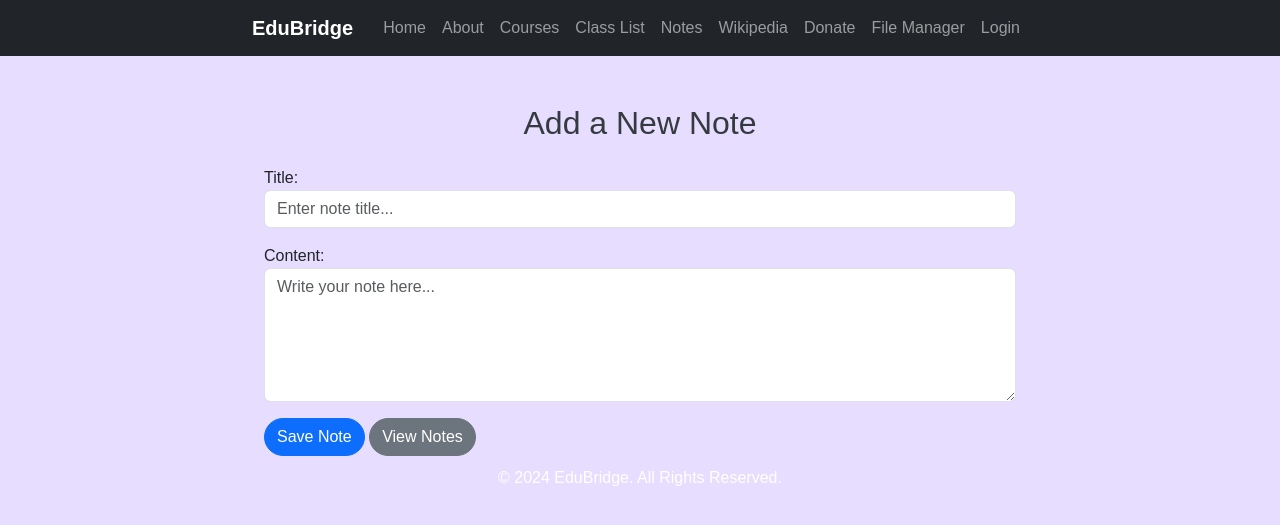
After one commit to PeterShako/edubridge, a Django app: page /notes/add/ in a window 1280 px wide. The commit adds this page. Shown: the top 525 px of the page. Run offline with Django 5.2, Linux system fonts and the light colour scheme.

Commit message:
added notes

```diff
--- a/main/admin.py
+++ b/main/admin.py
@@ -1,5 +1,6 @@
 from django.contrib import admin
 from .models import CustomUser, Learner, Course
+
 
 class CustomUserAdmin(admin.ModelAdmin):
     list_display = ('email', 'date_joined', 'first_name', 'last_name')
--- a/main/forms.py
+++ b/main/forms.py
@@ -1,5 +1,25 @@
 from django import forms
 from .models import ImageUpload
+from django import forms
+from .models import Note
+
+
+class NoteForm(forms.ModelForm):
+    class Meta:
+        model = Note
+        fields = ['title', 'content']  # Exclude 'user' from the form
+        widgets = {
+            'title': forms.TextInput(attrs={
+                'class': 'form-control',
+                'placeholder': 'Enter note title...'
+            }),
+            'content': forms.Textarea(attrs={
+                'class': 'form-control',
+                'rows': 5,
+                'placeholder': 'Write your note here...'
+            }),
+        }
+
 
 # Login Form
 class LoginForm(forms.Form):
--- a/main/models.py
+++ b/main/models.py
@@ -1,6 +1,15 @@
 from django.db import models
 from django.contrib.auth.models import User
+from django.utils import timezone
 
+class Note(models.Model):
+    title = models.CharField(max_length=255)
+    content = models.TextField()
+    user = models.ForeignKey(User, on_delete=models.CASCADE)  # Ensure this field exists
+    created_at = models.DateTimeField(auto_now_add=True)
+
+    def __str__(self):
+        return self.title
 # Custom User model
 class CustomUser(models.Model):
     email = models.EmailField(unique=True)
--- a/main/urls.py
+++ b/main/urls.py
@@ -3,33 +3,36 @@ from django.contrib.auth import views as auth_views
 from . import views
 from django.contrib import admin
 from django.urls import include
-
+from django.urls import path
+from . import views
 
 
 urlpatterns = [
     path('', auth_views.LoginView.as_view(template_name='login.html'), name='login'),
     path('home/', views.home, name='home'),
+    path('support/', views.support, name='support'),
     path('about/', views.about, name='about'),
     path('courses/', views.courses, name='courses'),
     path('contact/', views.contact, name='contact'),
     path('contact/submit/', views.submit_contact, name='submit_contact'),
     path('wikipedia_page/', views.wikipedia_page, name='wikipedia'),
     path('register/', views.register, name='register'),
-    path('support/', views.support, name='support'),
+
     path('learners/', views.learners_page, name='learners'),
     path('learners/', views.learners_page, name='learners_page'),
-
-
-
-
+    path('notes/', views.note_list, name='note_list'),
+    path('notes/add/', views.add_note, name='add_note'),
+    path('notes/', views.view_notes, name='view_notes'),  # URL for viewing notes
     path('logout/', auth_views.LogoutView.as_view(), name='logout'),
-
+    path('notes/<int:id>/', views.note_detail, name='note_detail'),
+    path('delete_note/<int:note_id>/', views.delete_note, name='delete_note'),
+    path('notes/<int:note_id>/edit/', views.edit_note, name='edit_note'),
     path('donate/', views.donate_view, name='donate'),
     path('process_donation/', views.process_donation, name='process_donation'),
     path('mpesa/callback/', views.mpesa_callback, name='mpesa_callback'),  # Fixed route
 
     path("mpesa/stk_push/", views.process_donation, name="mpesa_stk_push"),
-
+    path('learners/', views.learners_page, name='learners_page'),
     path('admin/', admin.site.urls),
     path('files/', include('file_manager.urls')),
 
@@ -37,5 +40,8 @@ urlpatterns = [
     path('login/', auth_views.LoginView.as_view(template_name='login.html'), name='login'),
     path('logout/', auth_views.LogoutView.as_view(), name='logout'),
 
+    path('notes/', views.view_notes, name='view_notes'),  # View all notes
+    path('notes/<int:note_id>/', views.note_detail, name='note_detail'),  # View full note
+
 
 ]
--- a/main/views.py
+++ b/main/views.py
@@ -1,5 +1,6 @@
 from django.contrib.auth.decorators import login_required
 from django.shortcuts import render, redirect
+from django.shortcuts import render, get_object_or_404
 from django.contrib.auth import authenticate, login, logout
 from django.contrib import messages
 from django.http import JsonResponse, HttpResponse
@@ -10,6 +11,86 @@ import base64
 import json
 import wikipedia
 from .models import Learner
+from .models import Note
+from .forms import NoteForm
+from django.shortcuts import render, get_object_or_404
+
+
+def edit_note(request, note_id):
+    note = get_object_or_404(Note, id=note_id)
+    if request.method == 'POST':
+        form = NoteForm(request.POST, instance=note)
+        if form.is_valid():
+            form.save()
+            return render(request, 'edit_note.html', {
+                'form': form,
+                'message': 'Note updated successfully!'
+            })
+    else:
+        form = NoteForm(instance=note)
+    return render(request, 'edit_note.html', {'form': form})
+
+
+
+
+def note_detail(request, note_id):
+    note = get_object_or_404(Note, id=note_id)  # Fetch the note or return 404
+    return render(request, 'note_detail.html', {'note': note})
+
+
+# View to list all notes
+def note_list(request):
+    notes = Note.objects.all().order_by('-created_at')
+    return render(request, 'note_list.html', {'notes': notes})
+
+# View to add a new note
+def add_note(request):
+    if request.method == 'POST':
+        form = NoteForm(request.POST)
+        if form.is_valid():
+            form.save()
+            return redirect('note_list')  # Redirect to the list page
+    else:
+        form = NoteForm()
+    return render(request, 'add_note.html', {'form': form})
+
+def view_notes(request):
+    notes = Note.objects.all()  # Retrieve all notes
+    return render(request, 'view_notes.html', {'notes': notes})
+
+
+# View to delete a note
+def delete_note(request, note_id):
+    # Get the note object by its ID or return 404 if not found
+    note = get_object_or_404(Note, id=note_id)
+
+    # Delete the note
+    note.delete()
+
+    # Redirect the user back to the notes page (or wherever you want to send them)
+    return redirect('view_notes')
+
+
+def add_note(request):
+    if request.method == 'POST':
+        form = NoteForm(request.POST)
+        if form.is_valid():
+            note = form.save(commit=False)
+            note.user = request.user  # Associate the note with the currently logged-in user
+            note.save()
+            return redirect('note_list')  # Redirect to the notes list or another page
+    else:
+        form = NoteForm()
+    return render(request, 'add_note.html', {'form': form})
+
+
+
+
+def note_detail(request, id):
+    note = get_object_or_404(Note, id=id)
+    return render(request, 'note_detail.html', {'note': note})
+
+
 
 
 # Dashboard Page (Requires Login)
@@ -59,12 +140,16 @@ def support(request):
     return render(request, 'support.html')
 
 
+def view_notes(request):
+    notes = Note.objects.filter(user=request.user)  # Only notes for the logged-in user
+    return render(request, 'view_notes.html', {'notes': notes})
+
 # Wikipedia Page
 def wikipedia_page(request):
     topic = request.GET.get('topic', 'EMOBILIS')  # Default topic: EMOBILIS
 
     try:
-        summary = wikipedia.summary(topic, sentences=5)
+        summary = wikipedia.summary(topic, sentences=13)
         page_url = wikipedia.page(topic).url
     except wikipedia.exceptions.DisambiguationError:
         summary = f"Too many results for '{topic}'. Try being more specific."
--- a/templates/about.html
+++ b/templates/about.html
@@ -111,8 +111,8 @@ About Us - EduBridge
     <!-- Call to Action Section -->
     <div class="mt-5 text-center py-4 bg-light rounded shadow">
         <h3>Join the EduBridge Community Today!</h3>
-        <p>Take the first step toward achieving your goals. Explore our courses and connect with a community of passionate learners.</p>
-        <a href="/courses/" class="btn btn-primary btn-lg">Explore Courses</a>
+        <p>Take the first step toward achieving your goals. Reach out to us and connect with a community of passionate learners.</p>
+        <a href="/contact/" class="btn btn-primary btn-lg">Contact Us</a>
     </div>
 </div>
 {% endblock %}
--- /dev/null
+++ b/templates/add_note.html
@@ -0,0 +1,72 @@
+{% extends "base.html" %}
+
+
+{% load static %}
+
+{% block title %}
+Notes
+{% endblock %}
+
+{% block content %}
+
+<!DOCTYPE html>
+<html lang="en">
+<head>
+    <meta charset="UTF-8">
+    <title>Add Note</title>
+    <link rel="stylesheet" href="{% static 'css/styles.css' %}">
+    <link rel="stylesheet" href="https://cdn.jsdelivr.net/npm/bootstrap@5.3.0/dist/css/bootstrap.min.css">
+
+    <style>
+    body {
+    background-color: #E7DDFF;
+    font-family: Arial, sans-serif;
+}
+
+
+
+
+.container {
+    max-width: 800px;
+    margin: auto;
+}
+
+h2 {
+    color: #343a40;
+}
+
+.list-group-item {
+    border-radius: 8px;
+    margin-bottom: 10px;
+    transition: all 0.3s ease;
+}
+
+.list-group-item:hover {
+    background-color: #e9ecef;
+    transform: scale(1.02);
+}
+
+.btn {
+    border-radius: 20px;
+}
+
+
+
+    </style>
+</head>
+<body>
+    <div class="container mt-5">
+        <h2 class="text-center mb-4">Add a New Note</h2>
+        <form method="POST">
+            {% csrf_token %}
+            {{ form.as_p }}
+            <button type="submit" class="btn btn-primary">Save Note</button>
+            <a href="{% url 'note_list' %}" class="btn btn-secondary">View Notes</a>
+        </form>
+    </div>
+</body>
+</html>
+
+
+
+{% endblock %}
--- a/templates/base.html
+++ b/templates/base.html
@@ -31,6 +31,9 @@
             bottom: 0;
             width: 100%;
         }
+
+
+
     </style>
 </head>
 <body>
@@ -61,12 +64,14 @@
                     <li class="nav-item">
                         <a class="nav-link" href="{% url 'courses' %}">Courses</a>
                     </li>
+
+
                     <li class="nav-item">
-                        <a class="nav-link" href="{% url 'contact' %}">Contact</a>
+                        <a class="nav-link" href="{% url 'learners_page' %}">Class List</a>
                     </li>
 
                     <li class="nav-item">
-                        <a class="nav-link" href="{% url 'learners_page' %}">Class List</a>
+                        <a class="nav-link" href="{% url 'add_note' %}">Notes</a>
                     </li>
 
 
--- a/templates/login.html
+++ b/templates/login.html
@@ -77,7 +77,7 @@
 </html>
 
 {% if user.is_authenticated %}
-    <a href="{% url 'login' %}"> </a>
+    <a href="{% url 'support' %}"> </a>
 {% else %}
     <a href="{% url 'login' %}"> </a>
 {% endif %}
--- a/urls.py
+++ b/urls.py
@@ -3,5 +3,6 @@ from django.urls import path, include
 
 urlpatterns = [
     path('admin/', admin.site.urls),
-    path('', include('main.urls')),  # Includes URLs from 'main' app
+    path('', include('main.urls')),# Includes URLs from 'main' app
+
 ]
```
Also changed, not shown: edubridge/settings.py (+10 -1 lines), static/css/add_note.css (added, +28 -0 lines), templates/edit_note.html (added, +66 -0 lines), templates/learners_page.html (+2 -27 lines), templates/note_detail.html (added, +10 -0 lines), templates/note_list.html (added, +114 -0 lines), templates/view_notes.html (added, +22 -0 lines), main/migrations/0005_note.py (added), 2 other files.
